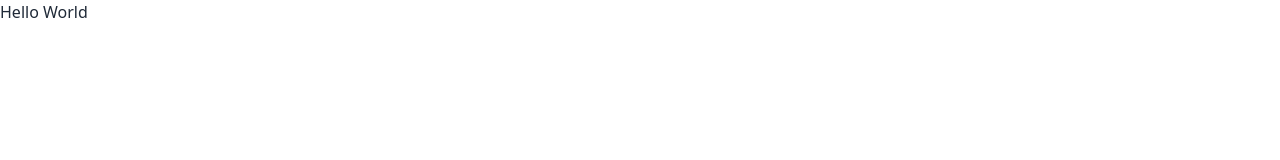
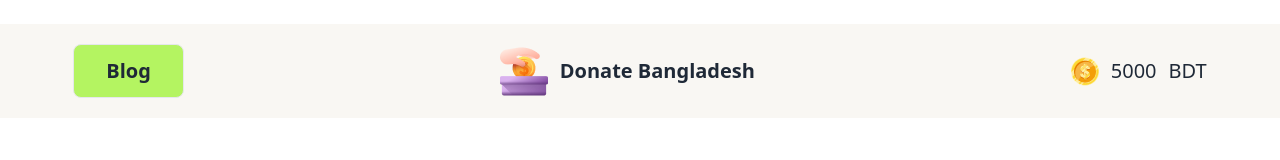
Before and after one commit to Ratul01921/Quest-Build-and-Manipulate, a plain HTML site: page index.html in a window 1280 px wide. Drawn offline with nearby package versions, Linux system fonts and the light colour scheme.

Commit message:
navbar section design complete

```diff
--- a/index.html
+++ b/index.html
@@ -34,8 +34,19 @@
 
 </head>
 
-<body class="font-Lexend ">
-    <h3 class=''>Hello World</h3>
+<body class="font-Lexend mt-6">
+    <header class=" bg-background">
+        <nav class="w-11/12 mx-auto flex justify-between items-center  lg:p-5">
+            <a class=" bg-primary border rounded-lg px-6 lg:px-8 py-3 lg:text-xl font-semibold" href="">Blog</a>
+            <div class="flex flex-col md:flex-row justify-between items-center md:gap-3"> <img src="./assets/logo.png" alt=""> <h2 class="lg:text-xl lg:font-semibold">Donate Bangladesh</h2></div>
+            <div class="flex justify-center md:items-center md:gap-3 md:text-xl lg:font-medium">
+                <img src="./assets/coin.png" alt="">
+                 <p>5000</p>
+                 <span>BDT</span>
+            </div>
+        </nav>
+
+    </header>
 </body>
 
 </html>
```
